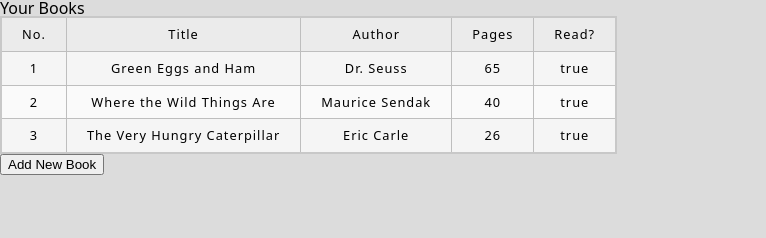
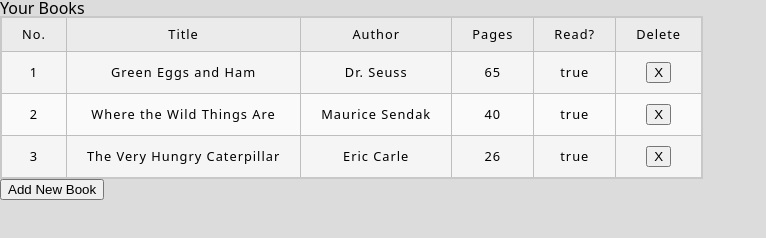
Before and after one commit to omaskati/library-app, a plain HTML site: page index.html in a window 1280 px wide. Shown: the whole page, without its empty margins (0-766 px from the left). Drawn offline with Linux system fonts and the light colour scheme.

Commit message:
Enable ability to delete books individually

```diff
--- a/index.html
+++ b/index.html
@@ -19,6 +19,7 @@
                 <th scope="col">Author</th>
                 <th scope="col">Pages</th>
                 <th scope="col">Read?</th>
+                <th scope="col">Delete</th>
             </tr>
         </thead>
         <tbody></tbody>
--- a/script.js
+++ b/script.js
@@ -66,12 +66,18 @@ function populateTable(){
                 bookRow.appendChild(cell);
             }
         }
+        let deleteBtn = document.createElement("button");
+        deleteBtn.innerText="X";
+        deleteBtn.setAttribute("data-attribute", i);
+        deleteBtn.onclick=deleteBook;
+        let deleteCell = document.createElement("td");
+        deleteCell.appendChild(deleteBtn);
+        bookRow.appendChild(deleteCell);
         tableBody.appendChild(bookRow);
     }
 }
 
 function addNewBook(){
-    alert(newBookDialog.returnValue);
     let inputs = Array.from(newBookForm.querySelectorAll("input"));
     let book = new Book(
         inputs[0].value, inputs[1].value, inputs[2].value, inputs[3].checked
@@ -86,6 +92,11 @@ function cancelNewBook(){
     newBookForm.reset();
 }
 
+function deleteBook(){
+    myLibrary.splice(this.getAttribute("data-attribute"), 1);
+    populateTable();
+}
+
 /*INIT PAGE*/
 initDefaultLibrary();
 populateTable();
```
